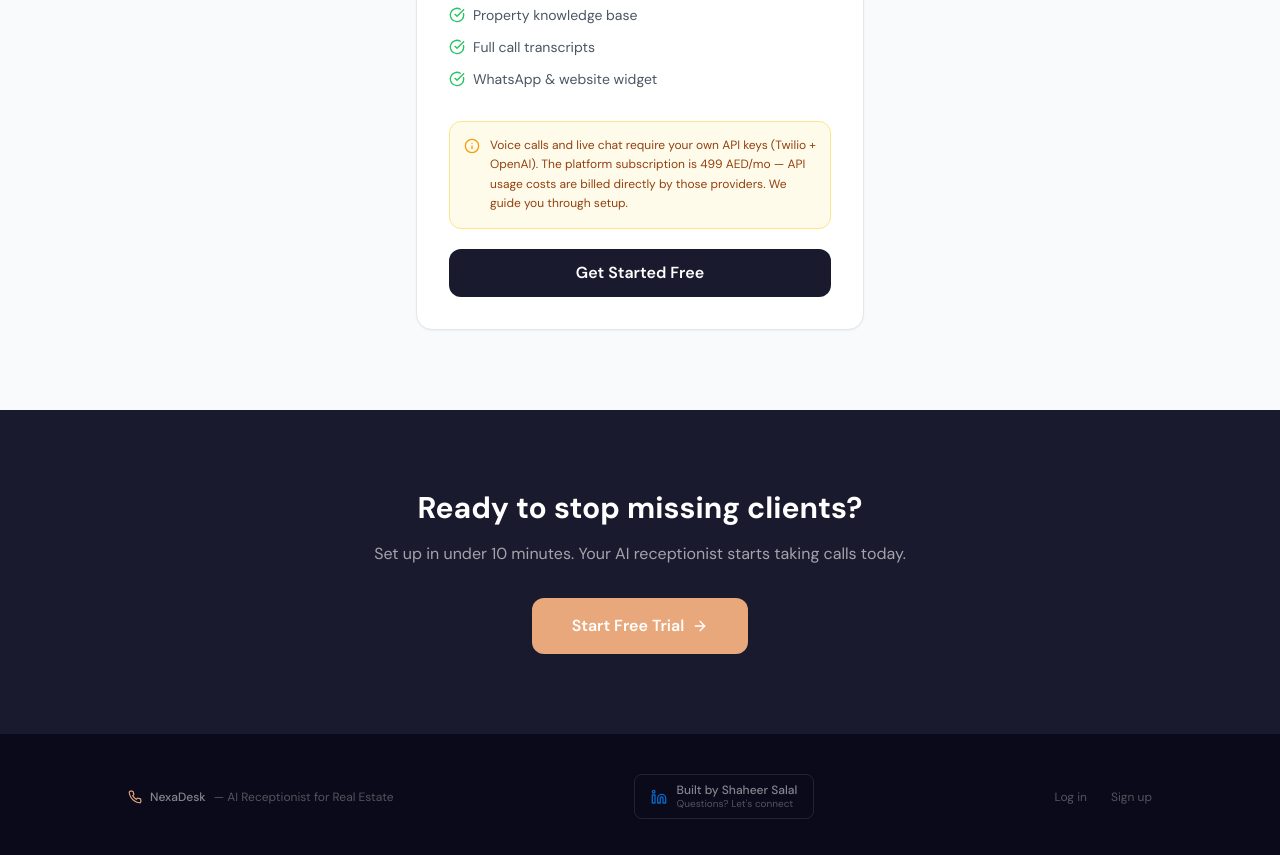
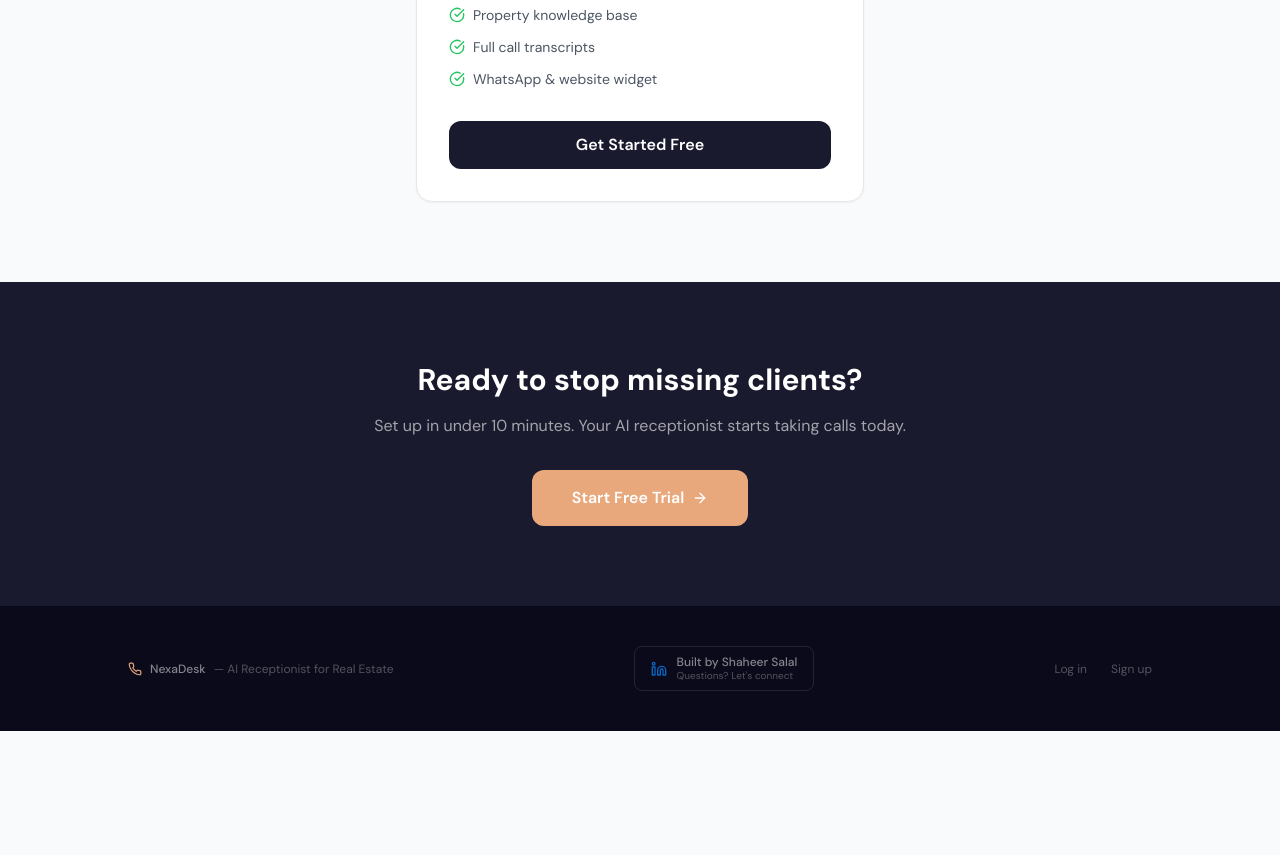
Before and after one commit to shaheersalal/nexadesk, a React (Vite) app in the folder dashboard/: page / in a window 1280 px wide. Shown: the part 2580-3435 px from the top of the page. After the commit the page ends 3311 px from the top, so only its background shows below. Built offline with nearby package versions, Linux system fonts and the light colour scheme; no server answers.

Commit message:
Remove API disclaimer from pricing section
Deleted the amber info box referencing Twilio/OpenAI API keys from the pricing card — cleaner presentation that doesn't raise concerns before signup.

Co-Authored-By: Claude Sonnet 4.6 <noreply@anthropic.com>

```diff
--- a/dashboard/src/pages/Landing.jsx
+++ b/dashboard/src/pages/Landing.jsx
@@ -198,10 +198,7 @@ export default function Landing() {
                 </li>
               ))}
             </ul>
-            <div className="flex gap-2.5 p-3.5 bg-amber-50 border border-amber-200 rounded-xl text-xs text-amber-800 leading-relaxed text-left mb-5">
-              <Info className="w-4 h-4 text-amber-500 flex-shrink-0 mt-0.5" />
-              <span>Voice calls and live chat require your own API keys (Twilio + OpenAI). The platform subscription is 499 AED/mo — API usage costs are billed directly by those providers. We guide you through setup.</span>
-            </div>
+
             <Link to="/login?mode=signup"
               className="block w-full text-center bg-navy-600 text-white font-semibold py-3 rounded-xl hover:bg-navy-700 transition-colors">
               Get Started Free
```
